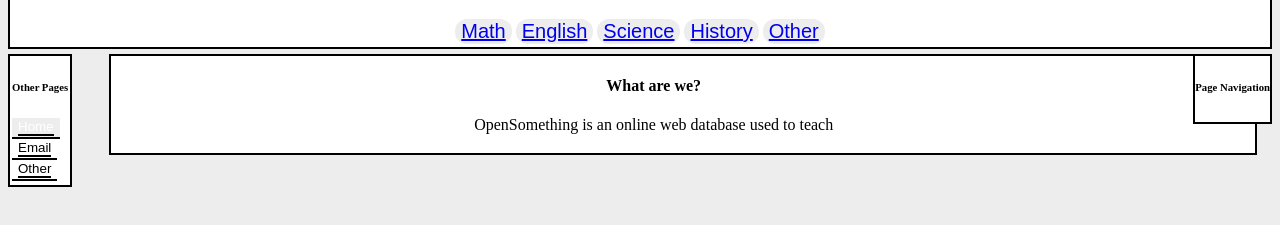
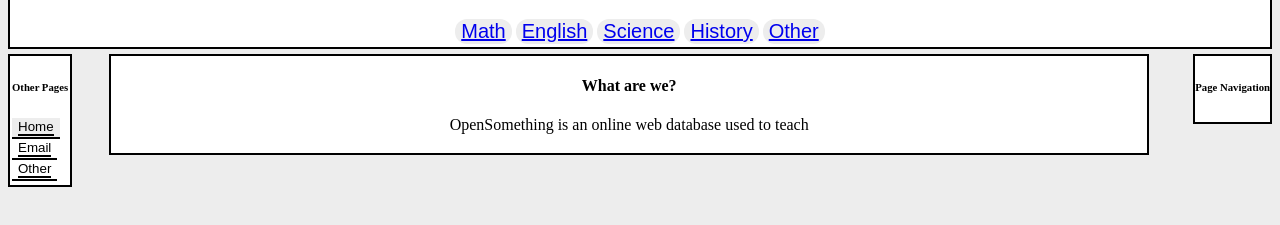
Before and after one commit to Glacier-Programs/OpenAfrica, a plain HTML site: page index.html in a window 1280 px wide. In both pictures the pointer is over the button "Home". Shown: the part 71-296 px from the top of the page. Drawn offline with Linux system fonts and the light colour scheme.

Commit message:
Update style.css

```diff
--- a/style.css
+++ b/style.css
@@ -10,7 +10,7 @@
   padding-bottom:3px;
   padding-left:3px;
   padding-right:3px;
-  max-width:90%;
+  max-width:81.5%;
   min-width:50%
 }
 
@@ -92,7 +92,7 @@
 .links_other_page:hover{
   background-color:#EDEDED;
   text-decoration:underlined;
-  color:white;
+  color:black;
 }
 
 #shadow{
```
